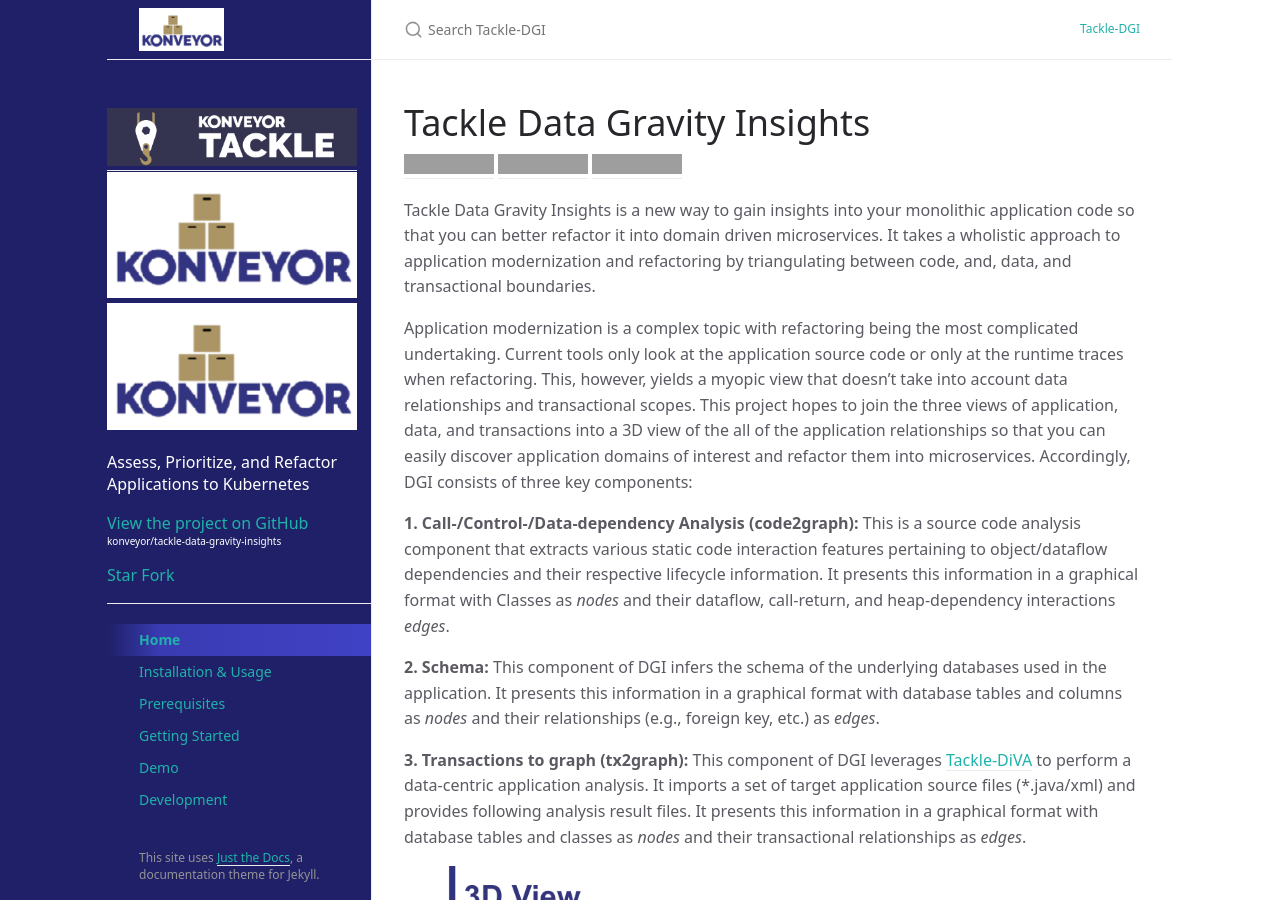
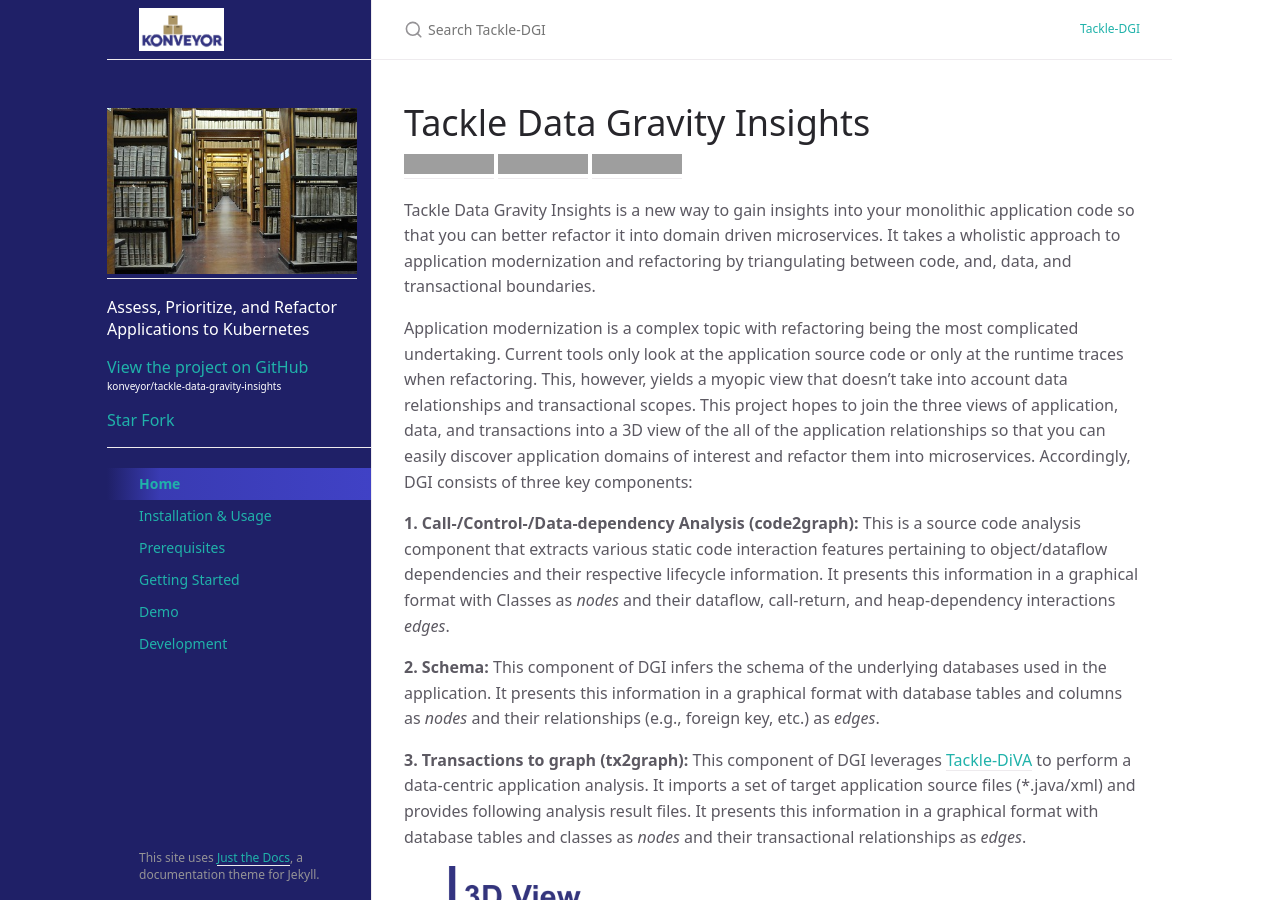
Before and after one commit to divsan93/dgi_docs, a Jekyll site: the page built from index.md, in a window 1280 px wide and 900 px high. Built offline with Jekyll 4.4.1, drawn with Linux system fonts in a browser that asks for light colours; grey boxes are pictures that could not be loaded.

Commit message:
Update nav.html

```diff
--- a/_includes/nav.html
+++ b/_includes/nav.html
@@ -1,6 +1,4 @@
-<a href="https://www.konveyor.io/tools/tackle"> <img alt="Konveyor Tackle" src="https://github.com/divsan93/dgi_docs/blob/gh-pages/assets/images/tackle-img.png" width="250" height="150"> </a> <br>
-<img alt="Tackle" src="/../../assets/images/konveyor.png" width="250" height="150"> <br>
-<img alt="Konveyor Tackle" src=" ../assets/images/konveyor.png" width="250" height="150">
+<a href="https://www.konveyor.io/tools/tackle"> <img alt="Konveyor Tackle" src="../assets/images/small-image.jpg" width="250" height="150"> </a> <br>
 <p style="color:white; margin-right: 15px">Assess, Prioritize, and Refactor Applications to Kubernetes</p>
 <a href="https://github.com/konveyor/tackle-data-gravity-insights" class="navigation-list-link" >View the project on GitHub</a>
 <p style="font-size: 10px; color:white; margin-top:0">konveyor/tackle-data-gravity-insights<p>
```
